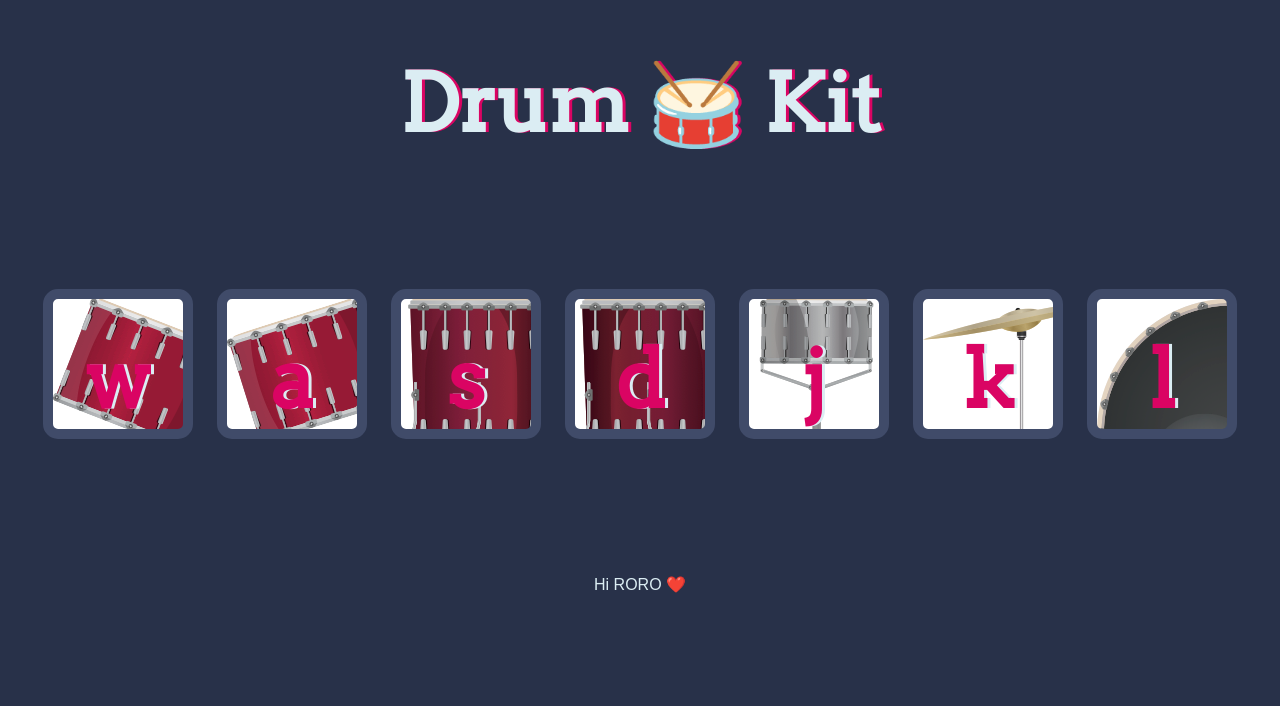
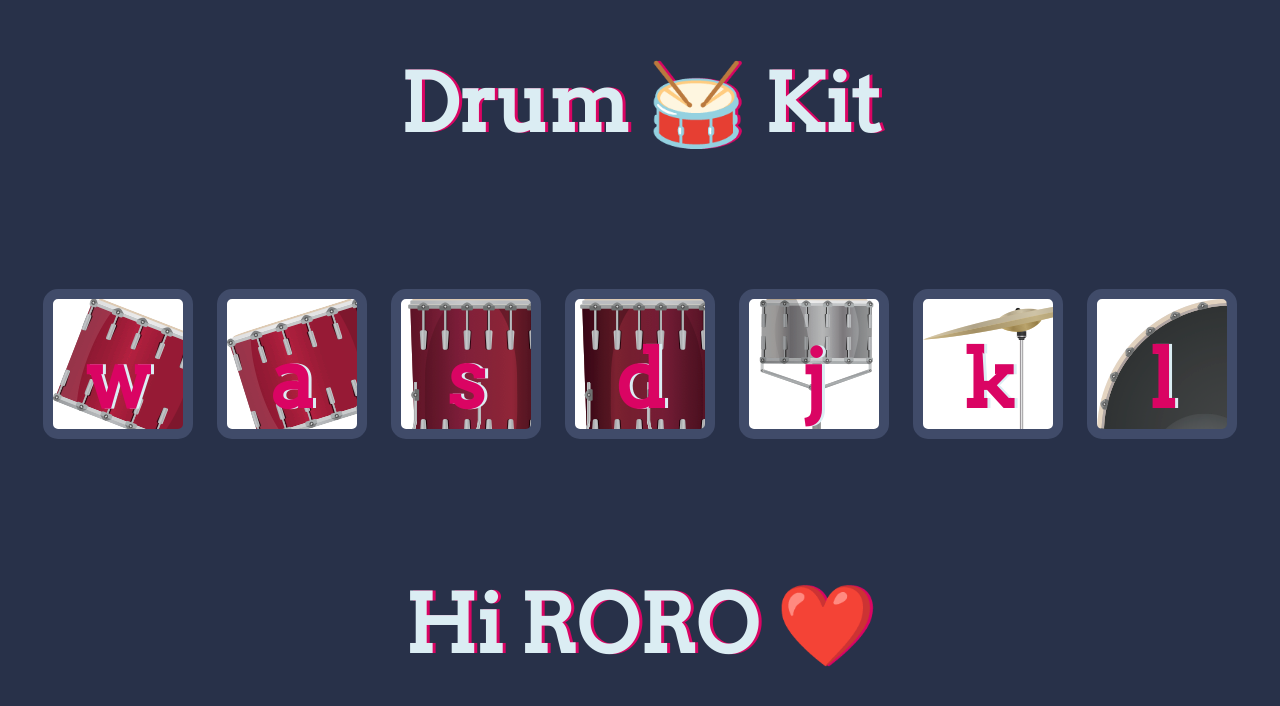
Before and after one commit to Karimmelhem/BEAT, a plain HTML site: page index.html in a window 1280 px wide. Drawn offline with Linux system fonts and the light colour scheme; files whose address does not match are found by name.

Commit message:
Update index.html

```diff
--- a/index.html
+++ b/index.html
@@ -23,7 +23,7 @@
 
 
   <footer>
-    Hi RORO ❤️
+    <h1>Hi RORO ❤️ </h1>
   </footer>
 
   <script src="../Drum Kit Starting Files/index.js"></script>
```
